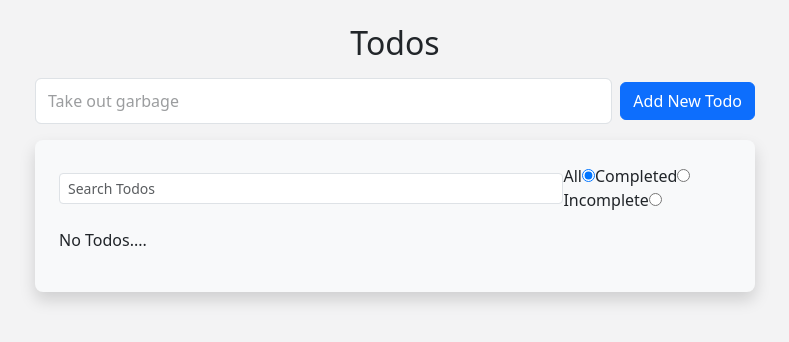
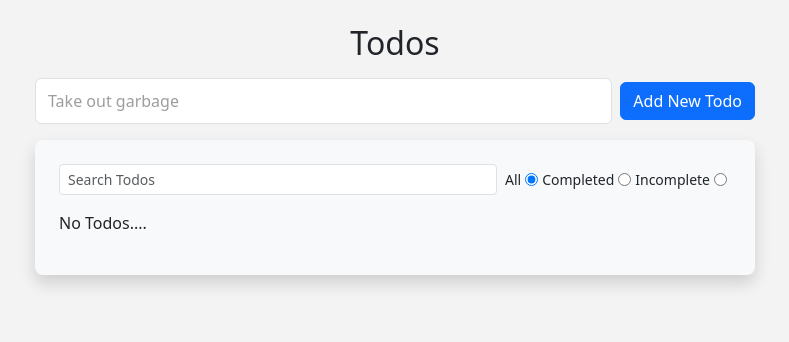
Before and after one commit to csgomez/todos-ts-react-redux, a React (Vite) app: page / in a window 1280 px wide. Shown: the top 342 px of the page, without its empty margins (245-1034 px from the left). Built offline with nearby package versions, Linux system fonts and the light colour scheme.

Commit message:
Status filter styling changes.

```diff
--- a/src/features/filter/FilterInput.tsx
+++ b/src/features/filter/FilterInput.tsx
@@ -40,9 +40,9 @@ const FilterStatusInput = () => {
   };
 
   return (
-    <div>
+    <div className="status-filter">
       <label>
-        All
+        <small>All</small>
         <input
           type="radio"
           name="todoStatusFilter"
@@ -52,7 +52,7 @@ const FilterStatusInput = () => {
         />
       </label>
       <label>
-        Completed
+        <small>Completed</small>
         <input
           type="radio"
           name="todoStatusFilter"
@@ -62,7 +62,7 @@ const FilterStatusInput = () => {
         />
       </label>
       <label>
-        Incomplete
+        <small>Incomplete</small>
         <input
           type="radio"
           name="todoStatusFilter"
--- a/src/styles/App.css
+++ b/src/styles/App.css
@@ -28,6 +28,21 @@ input[type='checkbox']:checked + .todo-title {
   opacity: 100%;
 }
 
+.status-filter {
+  display: flex;
+  flex-direction: row;
+  margin-left: 0.5rem;
+}
+
+.status-filter > label {
+  display: flex;
+  flex-direction: row;
+}
+
+.status-filter > label > input {
+  margin: 0 0.25rem;
+}
+
 @media (max-width: 720px) {
   .App {
     width: 100%;
```
